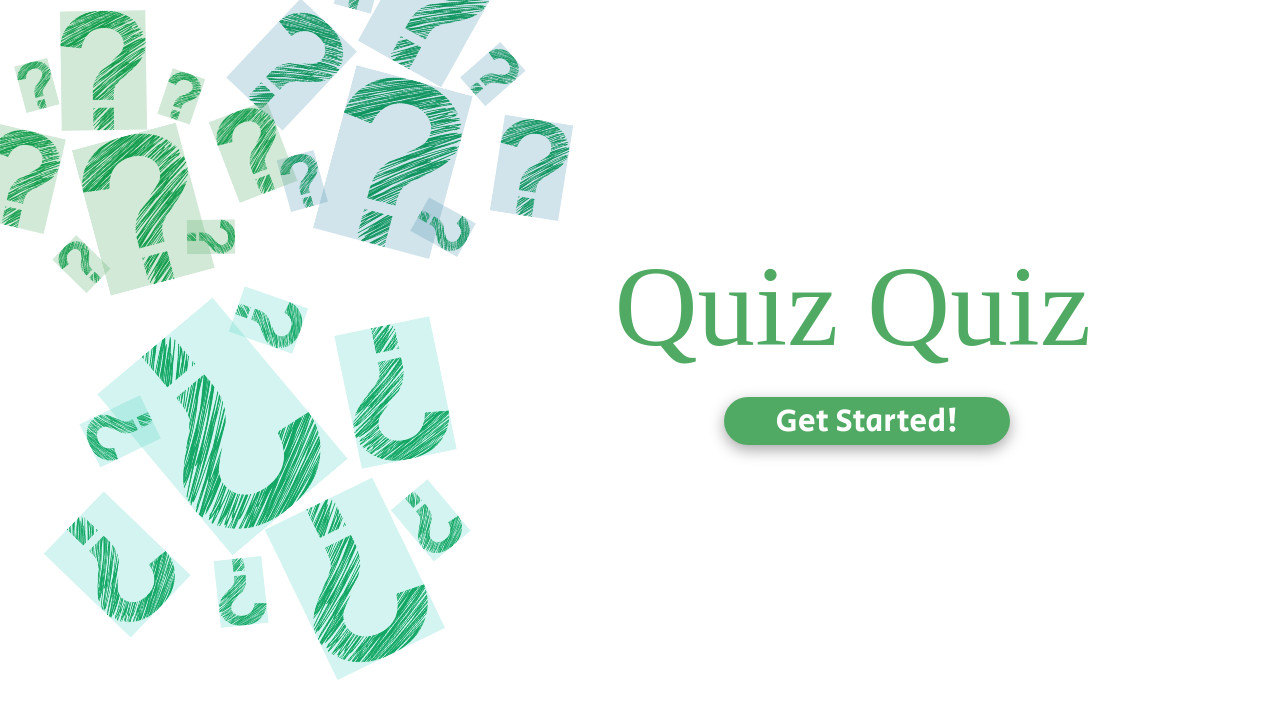
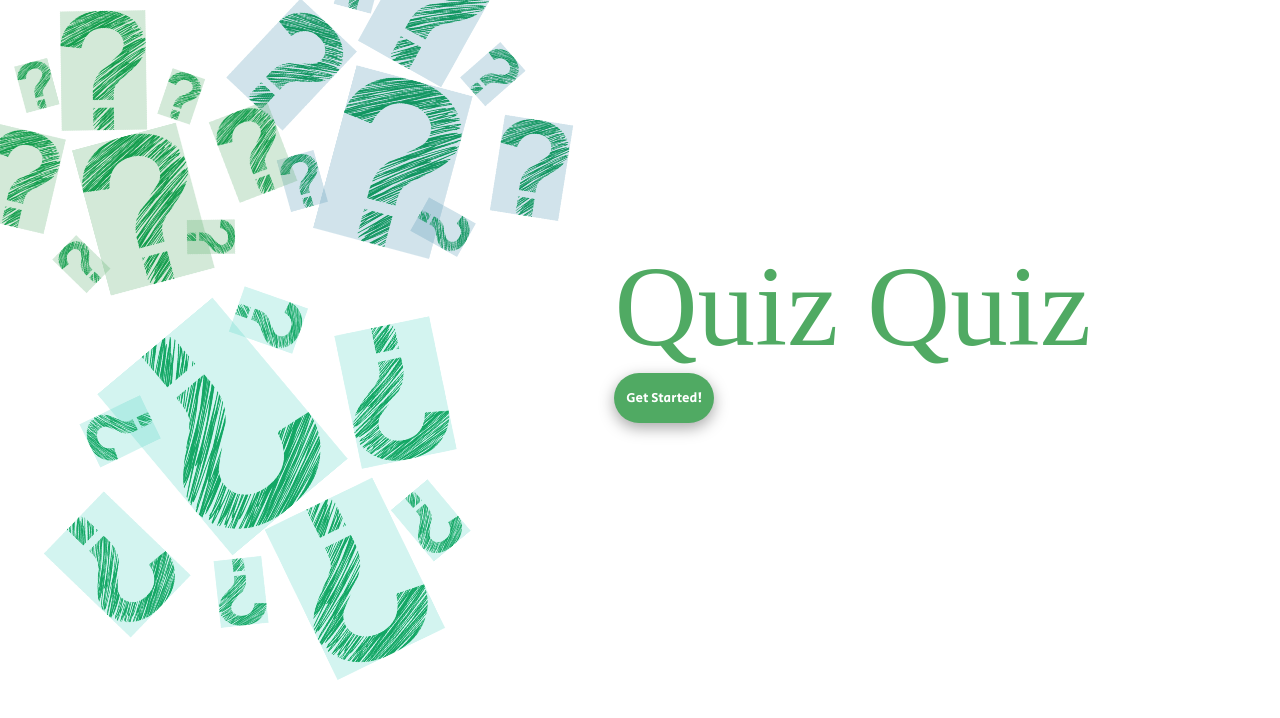
Before and after one commit to blueline1984/quizquiz, a React (Create React App) app: page / in a window 1280 px wide. Shown: the top 718 px of the page. Built offline with nearby package versions, Linux system fonts and the light colour scheme; a web font is replaced by a local one.

Commit message:
refactor: add primary, second button

```diff
--- a/src/App.js
+++ b/src/App.js
@@ -19,6 +19,8 @@ const App = () => {
   const [isLoading, setIsLoading] = useLocalStorage("isLoading-data", false);
   const [timer, setTimer] = useLocalStorage("timer-data", 0);
 
+  console.log("quiz", quiz);
+
   const checkAnswer = (event) => {
     const checkedAnswer = event.target.value;
     const isCorrect = quiz[number].correct_answer === checkedAnswer;
@@ -36,6 +38,7 @@ const App = () => {
       setUserAnswers((prev) => [...prev, answerObject]);
     }
   };
+
   const moveToNextQuiz = () => {
     const nextQuizNumber = number + 1;
 
--- /dev/null
+++ b/src/components/Button/Primarybutton.js
@@ -0,0 +1,25 @@
+import styled from "styled-components";
+
+const Primarybutton = ({ text, onClick }) => {
+  return (
+    <>
+      <Button onClick={onClick}>{text}</Button>
+    </>
+  );
+};
+
+const Button = styled.button`
+  width: 100px;
+  height: 50px;
+  border-radius: 100px;
+  border: none;
+  box-shadow: rgba(0, 0, 0, 0.35) 0px 5px 15px;
+
+  &:hover {
+    color: #50aa63;
+    background-color: #ffffff;
+    border: 1px solid #50aa63;
+  }
+`;
+
+export default Primarybutton;
--- /dev/null
+++ b/src/components/Button/SecondaryButton.js
@@ -0,0 +1,34 @@
+import styled from "styled-components";
+
+const SecondaryButton = ({ onClick, type, text }) => {
+  return (
+    <>
+      <Button onClick={onClick} type={type}>
+        {text}
+      </Button>
+    </>
+  );
+};
+
+const Button = styled.button`
+  display: flex;
+  position: relative;
+  left: 40%;
+  margin: 1rem;
+  padding: 1rem;
+  width: 7rem;
+  height: 3rem;
+  justify-content: center;
+  align-items: center;
+  font-size: 1rem;
+  border-radius: 10px;
+  border: none;
+
+  &:hover {
+    color: #50aa63;
+    background-color: #fff;
+    border: 1px solid #50aa63;
+  }
+`;
+
+export default SecondaryButton;
--- a/src/components/Modal.js
+++ b/src/components/Modal.js
@@ -4,6 +4,7 @@ import Portal from "../Potal";
 import QuizSelectBox from "../components/QuizSelectBox";
 import { AMOUNT, CATEGORY, DIFFICULTY } from "../config/quizSelectOption";
 import { fetchQuizData } from "../api/api";
+import SecondaryButton from "./Button/SecondaryButton";
 import styled from "styled-components";
 
 const Modal = ({
@@ -27,12 +28,15 @@ const Modal = ({
   const handleNumber = (event) => {
     setAmount(event.target.value);
   };
+
   const handleDifficulty = (event) => {
     setDifficulty(event.target.value);
   };
+
   const handleCategory = (event) => {
     setCategory(event.target.value);
   };
+
   const handleSubmit = async (event) => {
     event.preventDefault();
     setIsLoading(true);
@@ -70,8 +74,8 @@ const Modal = ({
               options={DIFFICULTY}
               hadleSelectBox={handleDifficulty}
             />
-            <button type="submit">Start</button>
-            <button onClick={closeModal}>Cancel</button>
+            <SecondaryButton text="Start" type="submit" />
+            <SecondaryButton onClick={closeModal} text="Cancel" />
           </form>
         </ModalBody>
       </ModalOverlay>
@@ -100,27 +104,6 @@ const ModalBody = styled.div`
   zindex: 1000;
   border: 2px solid #50aa63;
   border-radius: 20px;
-
-  button {
-    display: flex;
-    position: relative;
-    left: 40%;
-    margin: 1rem;
-    padding: 1rem;
-    width: 7rem;
-    height: 3rem;
-    justify-content: center;
-    align-items: center;
-    font-size: 1rem;
-    border-radius: 10px;
-    border: none;
-  }
-
-  button:hover {
-    color: #50aa63;
-    background-color: #fff;
-    border: 1px solid #50aa63;
-  }
 `;
 
 const ModalContent = styled.div`
@@ -140,15 +123,6 @@ const ModalContent = styled.div`
     font-size: 70px;
     color: #fff;
   }
-
-  button {
-    margin: 3%;
-    border: 1px solid #fff;
-    padding: 10px 15px;
-    width: 70%;
-    font-size: 35px;
-    color: #fff;
-  }
 `;
 
 export default Modal;
--- a/src/pages/Main.js
+++ b/src/pages/Main.js
@@ -1,5 +1,6 @@
 import { useState } from "react";
 import Modal from "../components/Modal";
+import Primarybutton from "../components/Button/Primarybutton";
 import styled from "styled-components";
 
 const Main = ({
@@ -24,7 +25,7 @@ const Main = ({
     <div>
       <MainWrapper>
         <div className="title">Quiz Quiz</div>
-        <button onClick={openModal}>Get Started!</button>
+        <Primarybutton text="Get Started!" onClick={openModal} />
         {isModalOpen && (
           <Modal
             backgroundColor="#fff"
@@ -74,22 +75,6 @@ const MainWrapper = styled.div`
     font-size: 9vw;
     color: #50aa63;
   }
-
-  button {
-    width: 60%;
-    height: 6vh;
-    border: none;
-    margin-left: 23%;
-    margin-top: 5%;
-    font-size: 2rem;
-    border-radius: 100px;
-    box-shadow: rgba(0, 0, 0, 0.35) 0px 5px 15px;
-  }
-  button:hover {
-    color: #50aa63;
-    background-color: #fff;
-    border: 1px solid #50aa63;
-  }
 `;
 const QuestionWrapper = styled.div`
   position: relative;
--- a/src/pages/Result.js
+++ b/src/pages/Result.js
@@ -2,6 +2,7 @@ import { useNavigate } from "react-router-dom";
 import ResultSection from "../components/ResultSection";
 import Chart from "../components/Chart";
 import Background from "../components/Background";
+import SecondaryButton from "../components/Button/SecondaryButton";
 import useLocalStorage from "../hooks/useLocalStorage";
 import { chageTimer } from "../utils/utils";
 import { BiTime } from "react-icons/bi";
@@ -36,7 +37,7 @@ const Result = ({ quiz, correctAnswerNumber }) => {
           }
         />
       </ResultSectionWrapper>
-      <button onClick={moveToMain}>Back To Main</button>
+      <SecondaryButton onClick={moveToMain} text="Back To Main" />
     </Background>
   );
 };
```
